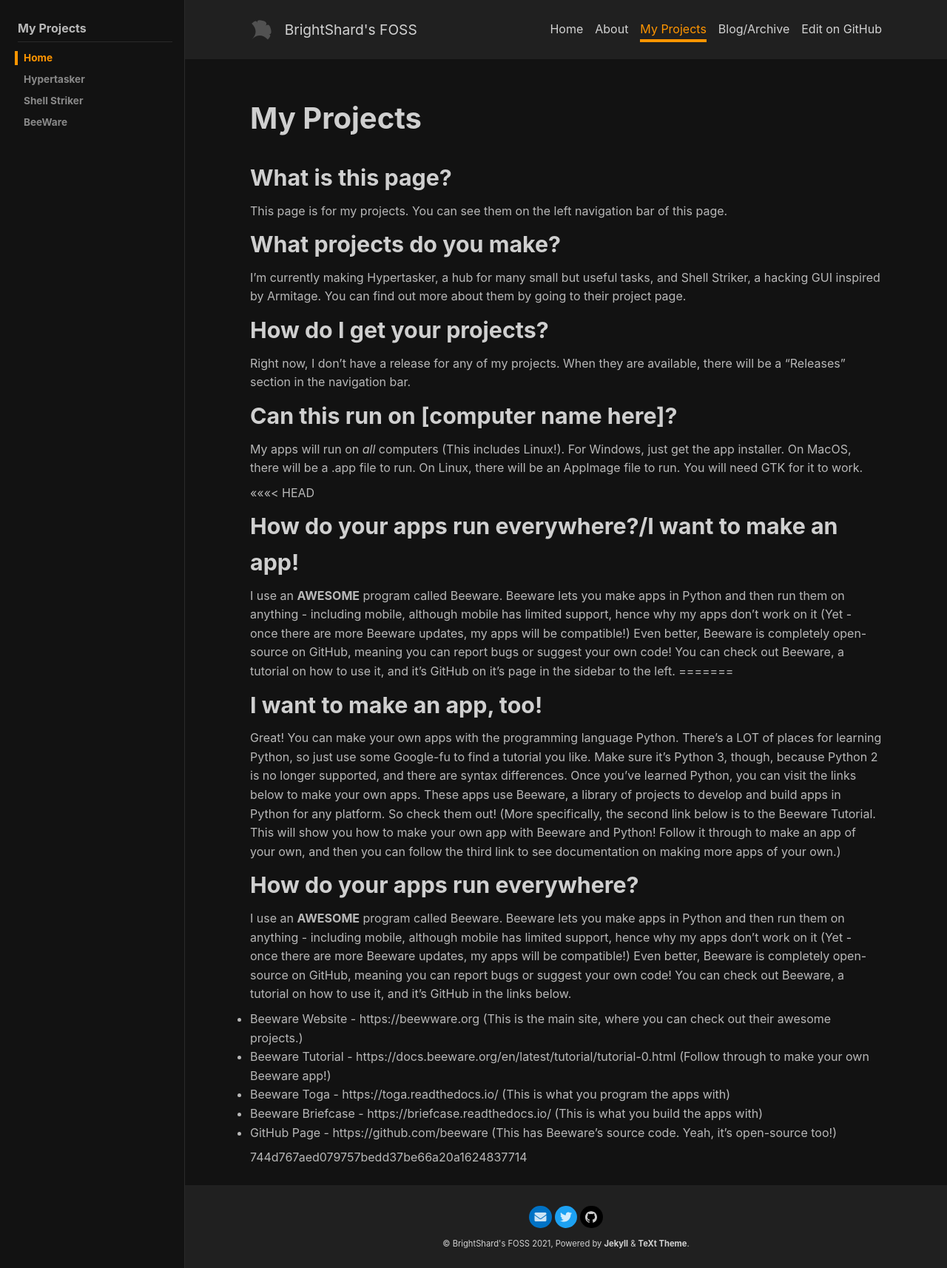
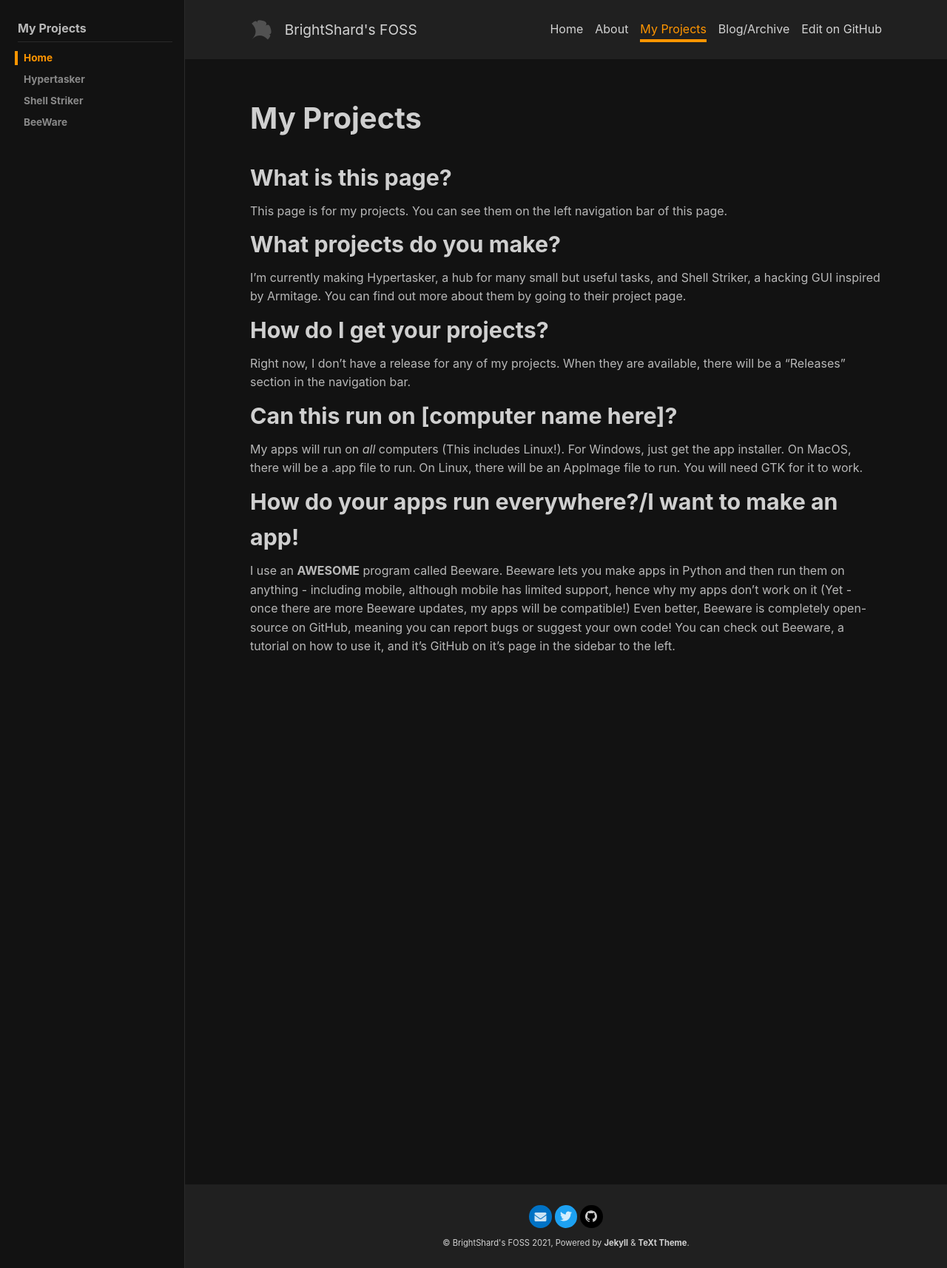
Before and after one commit to Bright-Shard/website, a Jekyll site: the page built from projects/index.md, in a window 1280 px wide. Shown: the whole page at 74% size. Built offline with Jekyll 4.4.1, drawn with Linux system fonts in a browser that asks for light colours.

Commit message:
Release 1.1 - Fixed some weird staging issues. Not quite sure what happened, but the old and new website kind of mashed together. - Updated project pages. Just wanted to add a bit more.

```diff
--- a/projects/index.md
+++ b/projects/index.md
@@ -17,19 +17,5 @@
 ## Can this run on [computer name here]?
 My apps will run on *all* computers (This includes Linux!). For Windows, just get the app installer. On MacOS, there will be a .app file to run. On Linux, there will be an AppImage file to run. You will need GTK for it to work.
 
-<<<<<<< HEAD
 ## How do your apps run everywhere?/I want to make an app!
 I use an **AWESOME** program called Beeware. Beeware lets you make apps in Python and then run them on anything - including mobile, although mobile has limited support, hence why my apps don't work on it (Yet - once there are more Beeware updates, my apps will be compatible!) Even better, Beeware is completely open-source on GitHub, meaning you can report bugs or suggest your own code! You can check out Beeware, a tutorial on how to use it, and it's GitHub on it's page in the sidebar to the left.
-=======
-## I want to make an app, too!
-Great! You can make your own apps with the programming language Python. There's a LOT of places for learning Python, so just use some Google-fu to find a tutorial you like. Make sure it's Python 3, though, because Python 2 is no longer supported, and there are syntax differences. Once you've learned Python, you can visit the links below to make your own apps. These apps use Beeware, a library of projects to develop and build apps in Python for any platform. So check them out! (More specifically, the second link below is to the Beeware Tutorial. This will show you how to make your own app with Beeware and Python! Follow it through to make an app of your own, and then you can follow the third link to see documentation on making more apps of your own.)
-
-## How do your apps run everywhere?
-I use an **AWESOME** program called Beeware. Beeware lets you make apps in Python and then run them on anything - including mobile, although mobile has limited support, hence why my apps don't work on it (Yet - once there are more Beeware updates, my apps will be compatible!) Even better, Beeware is completely open-source on GitHub, meaning you can report bugs or suggest your own code! You can check out Beeware, a tutorial on how to use it, and it's GitHub in the links below.
-
-- Beeware Website - https://beewware.org (This is the main site, where you can check out their awesome projects.)
-- Beeware Tutorial - https://docs.beeware.org/en/latest/tutorial/tutorial-0.html (Follow through to make your own Beeware app!)
-- Beeware Toga - https://toga.readthedocs.io/ (This is what you program the apps with)
-- Beeware Briefcase - https://briefcase.readthedocs.io/ (This is what you build the apps with)
-- GitHub Page - https://github.com/beeware (This has Beeware's source code. Yeah, it's open-source too!)
->>>>>>> 744d767aed079757bedd37be66a20a1624837714
```
Also changed, not shown: projects/beeware.md (+0 -13 lines), projects/hypertasker.md (+3 -0 lines), projects/shellStriker.md (+3 -0 lines).
